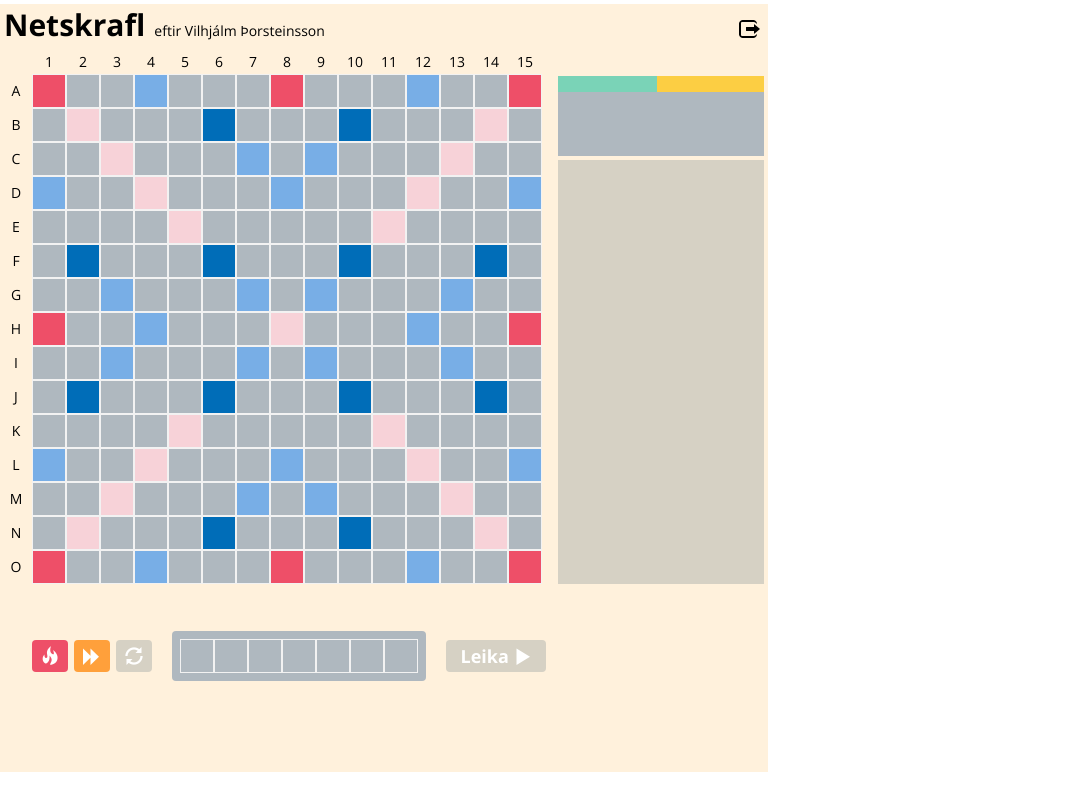
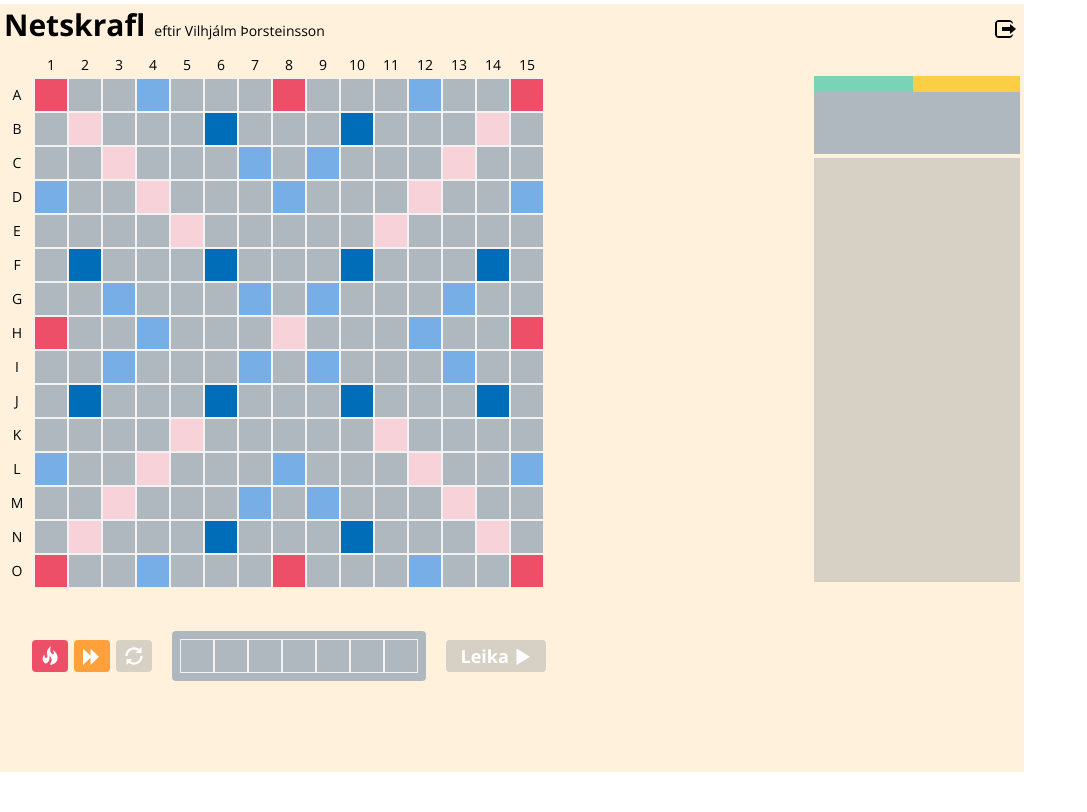
Before and after one commit to vthorsteinsson/Skrafl, a Flask app: template templates/board.html in a window 1280 px wide. Shown: the top 812 px of the page, without its empty margins (0-1087 px from the left). Run offline with Flask 2, Linux system fonts and the light colour scheme; the template is opened without the code that fills it, so the values that code supplies are empty; some libraries are stand-ins or nearby versions.

Commit message:
CSS tweaks; width 1024 px

```diff
--- a/static/skrafl.css
+++ b/static/skrafl.css
@@ -64,10 +64,6 @@
 .board td {
    height: 32px;
    width: 32px;
-   max-width: 32px;
-   max-height: 32px;
-   min-width: 32px;
-   min-height: 32px;
    overflow: hidden;
    text-align: center;
    font-size: 24px;
@@ -84,20 +80,19 @@
 }
 
 .colid td {
-   height: 16px;
+   height: 24px;
    width: 32px;
-   min-height: 16px;
-   max-height: 16px;
    overflow: hidden;
    background-color: transparent;
    text-align: center;
    font-size: 14px;
    line-height: 14px;
    font-weight: 400;
-   border-width: 0;
+   border-width: 1px;
+   border-color: transparent;
    margin: 0;
-   padding-top: 2px;
-   padding-bottom: 4px;
+   padding-top: 0; /* 2px; */
+   padding-bottom: 0; /* 4px; */
    padding-left: 0;
    padding-right: 0;
 }
@@ -113,7 +108,8 @@
    font-size: 14px;
    line-height: 14px;
    font-weight: 400;
-   border-width: 0;
+   border-width: 1px;
+   border-color: transparent;
 }
 
 /* Board layout */
@@ -200,7 +196,7 @@
 div.heading {
    position: relative;
    width: 100%;
-   height: 80px;
+   height: 78px;
    background-color: #afb8bf; /* Pantone 7543 U */
    top: 0; left: 0;
    padding-left: 0px;
@@ -210,7 +206,7 @@
 h3.playerleft {
    display: inline-block;
    position: absolute;
-   top: -16px; left: 0;
+   top: 0; left: 0;
    width: 50%;
    font-size: 16px;
    line-height: 16px;
@@ -218,6 +214,7 @@
    text-align: left;
    color: #222222;
    overflow: hidden;
+   margin-top: 0px;
    padding-top: 8px;
    padding-bottom: 8px;
    padding-left: 4px;
@@ -226,7 +223,7 @@
 h3.playerright {
    display: inline-block;
    position: absolute;
-   top: -16px; right: 0;
+   top: 0; right: 0;
    width: 50%;
    font-size: 16px;
    line-height: 16px;
@@ -234,6 +231,7 @@
    text-align: right;
    color: #222222;
    overflow: hidden;
+   margin-top: 0px;
    padding-top: 8px;
    padding-bottom: 8px;
    padding-right: 4px;
@@ -242,7 +240,7 @@
 h3.scoreleft {
    display: inline-block;
    position: absolute;
-   top: 40px;
+   top: 38px;
    left: 0;
    width: 50%;
    font-size: 22px;
@@ -259,7 +257,7 @@
 h3.scoreright {
    display: inline-block;
    position: absolute;
-   top: 40px;
+   top: 38px;
    right: 0;
    width: 50%;
    font-size: 22px;
@@ -275,7 +273,7 @@
 
 div.movelist {
    position: absolute;
-   top: 84px;
+   top: 82px;
    left: 0px;
    height: 424px;
    width: 100%;
@@ -336,7 +334,7 @@
    position: relative;
    top: 0;
    left: 0;
-   width: 768px;
+   width: 1024px;
    height: 768px;
    background-color: #FFF1DC; /* Pantone 7506 U */
    padding: 0;
@@ -348,7 +346,7 @@
    top: 0;
    left: 0;
    font-size: 20px;
-   width: 100%;
+   width: 760px;
    height: 40px;
    margin: 4px;
 }
```
